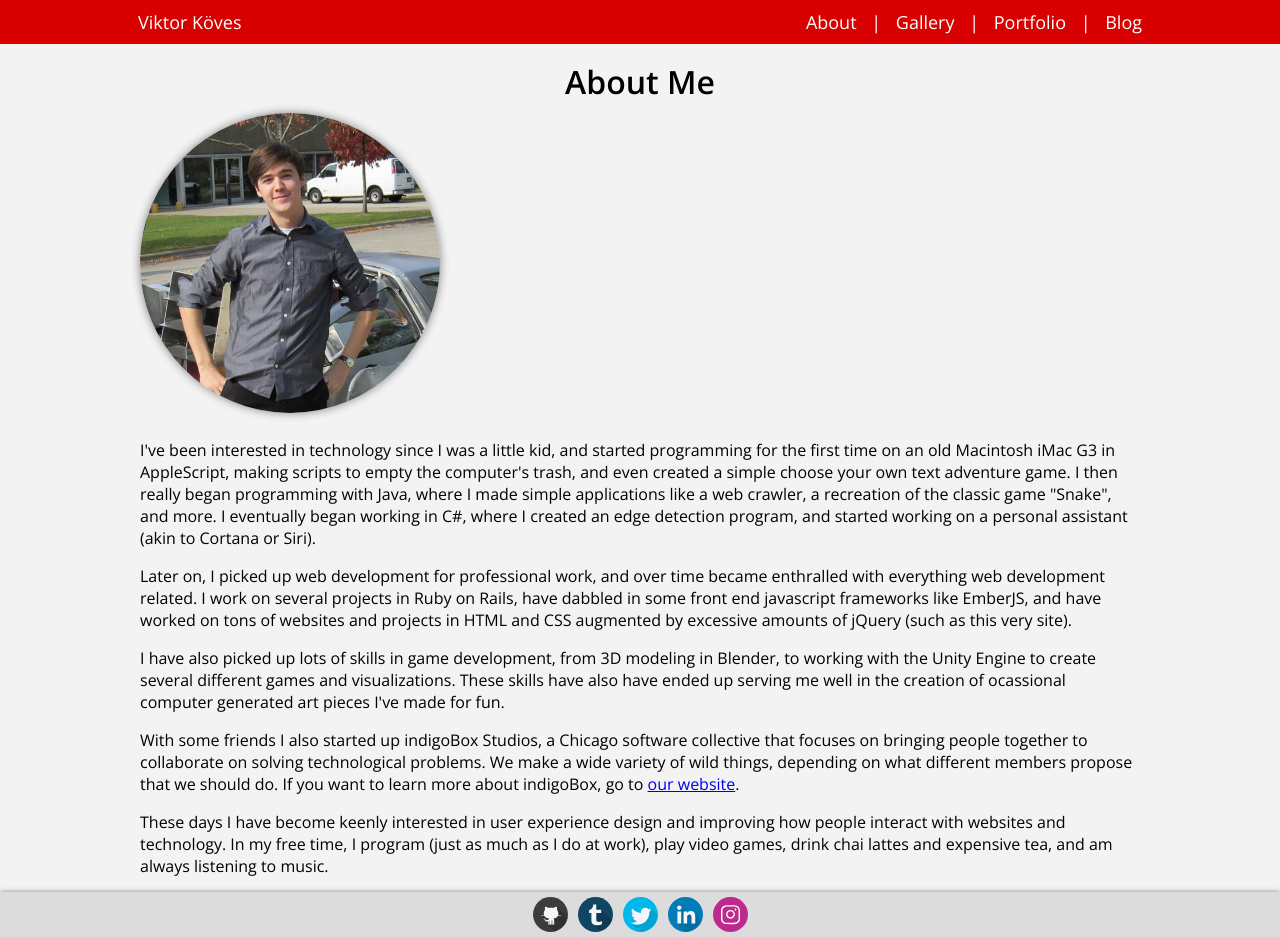
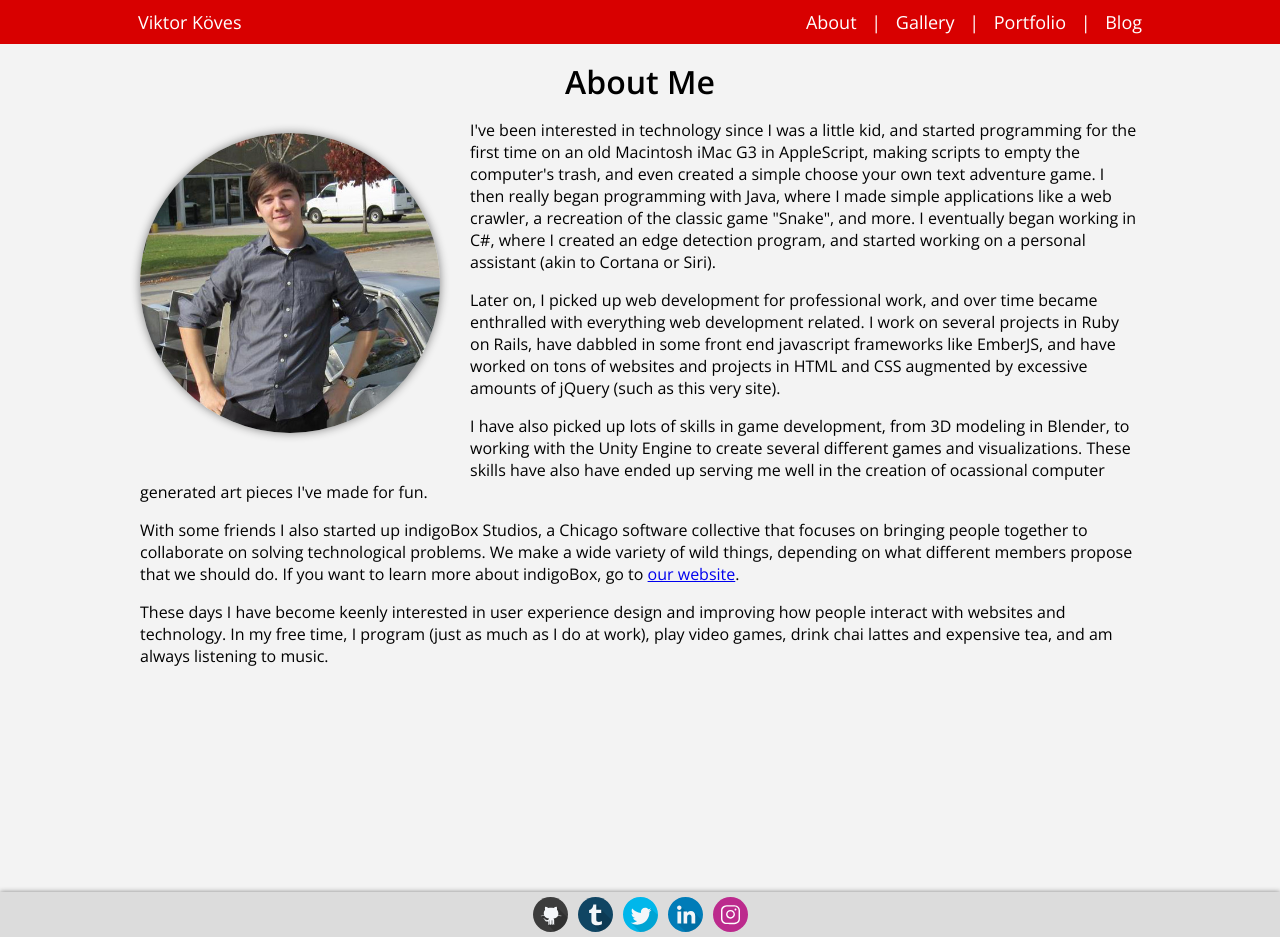
Before and after one commit to vkoves/vkoves.github.io, a Jekyll site: the page built from about.html, in a window 1280 px wide and 937 px high. Built offline with Jekyll 4.4.1, drawn with Linux system fonts in a browser that asks for light colours.

Commit message:
IMproved about page styling

```diff
--- a/about.html
+++ b/about.html
@@ -6,7 +6,9 @@ stylesheets:
 ---
 
 <h1 class="page-title">About Me</h1>
-<img class="main-image" src="images/deloreanResized.jpg" alt="Photo of Viktor Köves"><br>
+
+<img class="main-image" src="images/deloreanResized.jpg" alt="Photo of Viktor Köves">
+
 <p>
 	I've been interested in technology since I was a little kid, and started programming for the first time
 	on an old Macintosh iMac G3 in AppleScript, making scripts to empty the computer's trash, and even created
--- a/css/pages/about.scss
+++ b/css/pages/about.scss
@@ -4,9 +4,9 @@
 /* About Page Styling */
 .main-image
 {
+  float: left;
   width: 300px;
   border-radius: 1000px;
-  margin-top: 10px;
-  margin-bottom: 10px;
+  margin: 30px 30px 30px 0px;
   box-shadow: 0px 0px 10px grey;
 }
```
